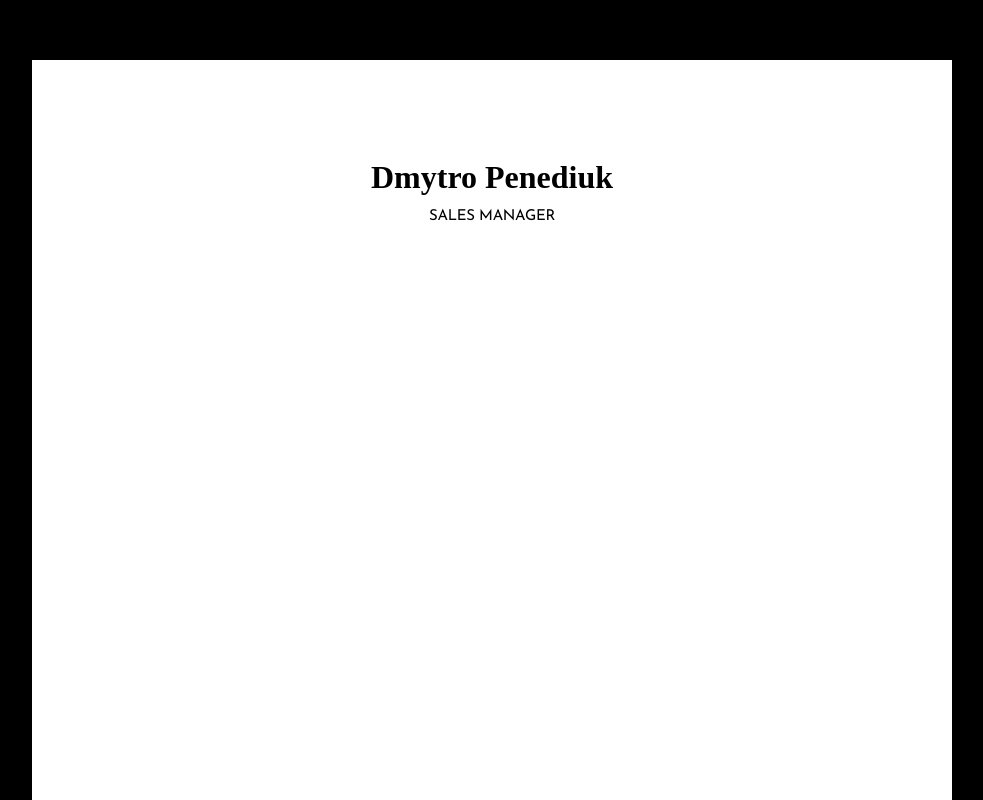
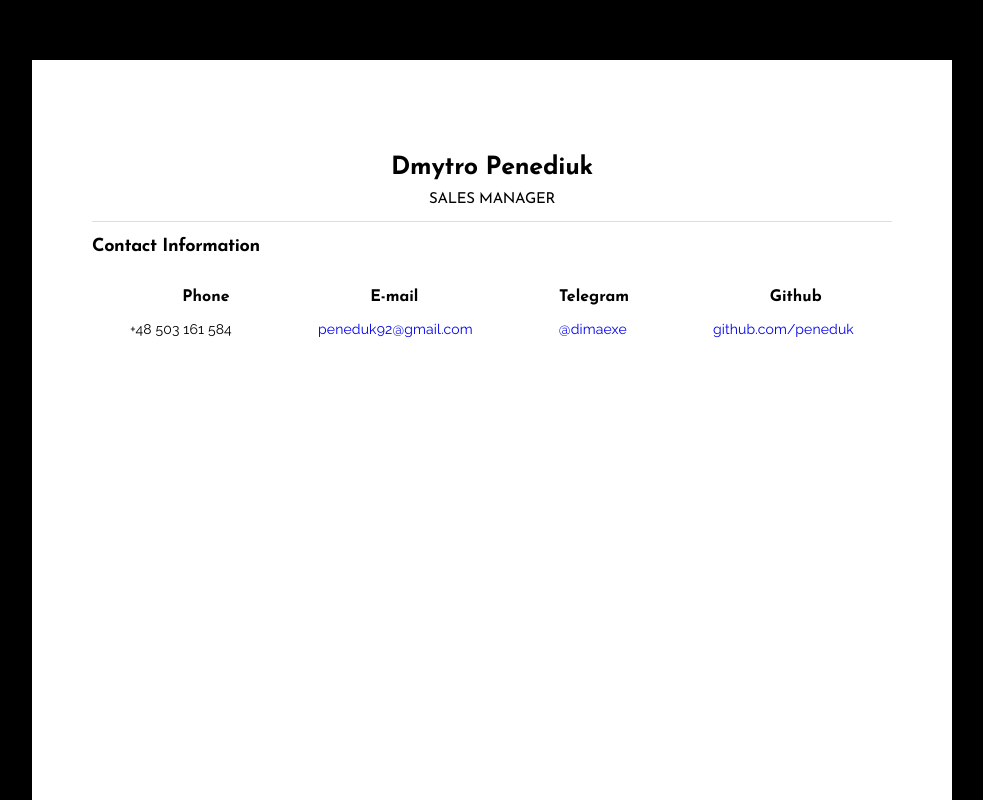
Before and after one commit to peneduk/rsschool-cv, a plain HTML site: page index.html in a window 1280 px wide. Shown: the top 800 px of the page, without its empty margins (148-1131 px from the left). Drawn offline with Linux system fonts and the light colour scheme.

Commit message:
feat: add contact info and styles

```diff
--- a/index.html
+++ b/index.html
@@ -1,28 +1,48 @@
 <!DOCTYPE html>
 <html lang="en">
   <head>
-    <meta charset="UTF-8">
-    <meta name="viewport" content="width=device-width, initial-scale=1.0">
+    <meta charset="UTF-8" />
+    <meta name="viewport" content="width=device-width, initial-scale=1.0" />
     <title>CV</title>
-    <link rel="stylesheet" href="style.css" class="stylesheet">
+    <link rel="stylesheet" href="style.css" class="stylesheet" />
     <link
       href="https://fonts.googleapis.com/css2?family=Raleway:wght@400;700&family=Josefin+Sans:wght@400;700&family=Inter:wght@400;700&display=swap"
       rel="stylesheet"
     />
   </head>
   <body>
-
     <!-- ====HEADER===== -->
     <div class="container">
       <header class="header">
         <div class="image__profile">
-            <img src="#" alt="" class="image">
+          <img src="#" alt="" class="image" />
         </div>
         <h1 class="name">Dmytro Penediuk</h1>
         <h2 class="speciality">Sales Manager</h2>
       </header>
+
+      <!-- ====MAIN==== -->
+      <div class="main">
+        <div class="contact__info">
+          <h2 class="contact__info-title">Contact Information</h2>
+          <div class="contact__info-subtitle">
+            <h3 class="phone">Phone</h3>
+            <h3 class="email">E-mail</h3>
+            <h3 class="telegram">Telegram</h3>
+            <h3 class="github">Github</h3>
           </div>
-
-
+          <div class="contact__info-content">
+            <p class="phone__text">+48 503 161 584</p>
+            <a href="peneduk92@gmail.com" class="email__link"
+              >peneduk92@gmail.com</a
+            >
+            <a href="https://t.me/dimaexe" class="telegram__link">@dimaexe</a>
+            <a href="github.com/peneduk" class="github__link"
+              >github.com/peneduk</a
+            >
+          </div>
+        </div>
+      </div>
+    </div>
   </body>
 </html>
--- a/style.css
+++ b/style.css
@@ -6,11 +6,10 @@ body {
   --second-family: "Josefin Sans", sans-serif;
   --third-family: "Inter", sans-serif;
 }
-h1 a {
-  font: 400 14px / 164% var(--font-family);
-  text-decoration: none;
-  letter-spacing: 0.01em;
-  display: inline-block;
+h1 {
+  font: 700 25px / 100% var(--second-family);
+  letter-spacing: -0.01em;
+  color: #000;
 }
 h2 {
   font: 700 18px / 107% var(--second-family);
@@ -25,6 +24,11 @@ p {
   font: 400 14px / 164% var(--font-family);
   letter-spacing: 0.01em;
   color: #000;
+}
+a {
+  text-decoration: none;
+  letter-spacing: 0.01em;
+  font: 400 14px / 164% var(--font-family);
 }
 li {
   font: 400 14px / 164% var(--font-family);
@@ -55,3 +59,24 @@ li {
   width: 100px;
   height: 100px;
 }
+/* =============MAIN====================== */
+
+/* ====Contact info==== */
+.contact__info {
+  box-sizing: inherit;
+  border-top: 1px solid #ddd;
+}
+.contact__info-subtitle {
+  display: flex;
+  flex-direction: row;
+  justify-content: space-around;
+  margin-left: 20px;
+}
+.contact__info-content {
+  display: flex;
+  flex-direction: row;
+  justify-content: space-around;
+  height: 10px;
+  gap: 10px;
+  align-items: center;
+}
```
Lines whose indentation alone changed are shown as unchanged.
